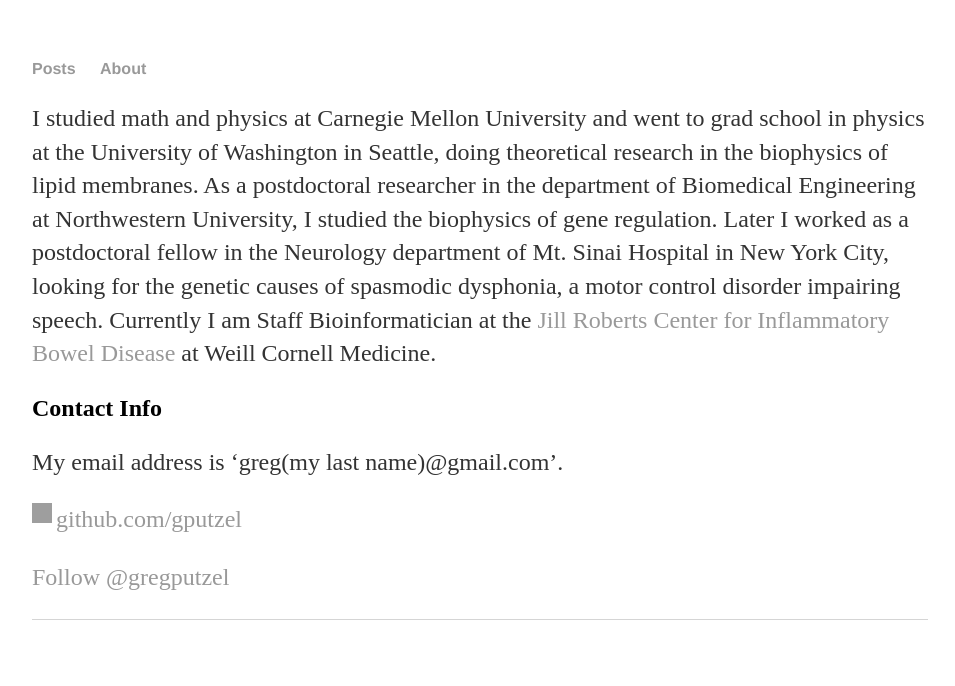
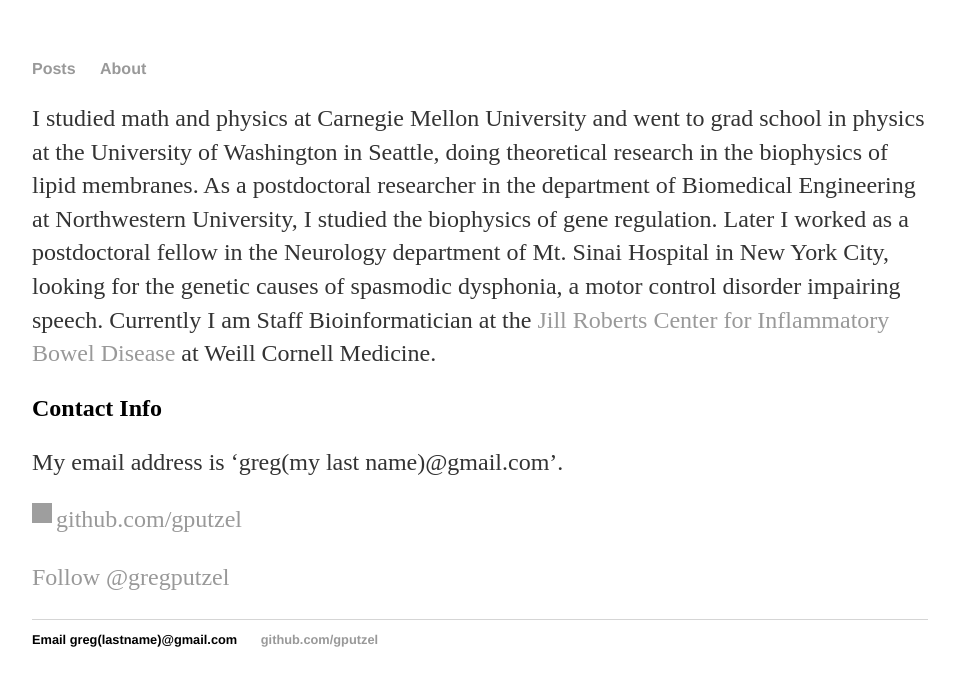
Before and after one commit to gputzel/gputzel.github.io, a Jekyll site: the page built from about/index.md, in a window 1280 px wide. Shown: the top 686 px of the page, without its empty margins (160-1115 px from the left). Built offline with Jekyll 4.4.1, drawn with Linux system fonts in a browser that asks for light colours; comment, search, counter and statistics services are not loaded.

Commit message:
Add some contact info in footer

```diff
--- a/_layouts/default.html
+++ b/_layouts/default.html
@@ -17,6 +17,10 @@
 
 		</div><!-- /.container -->
 		<footer>
+            <ul>
+            <li>Email greg(lastname)@gmail.com</li>
+            <li><a href="https://github.com/gputzel">github.com/gputzel</a></li>
+            </ul>
 		</footer>
 	</body>
 </html>
```
